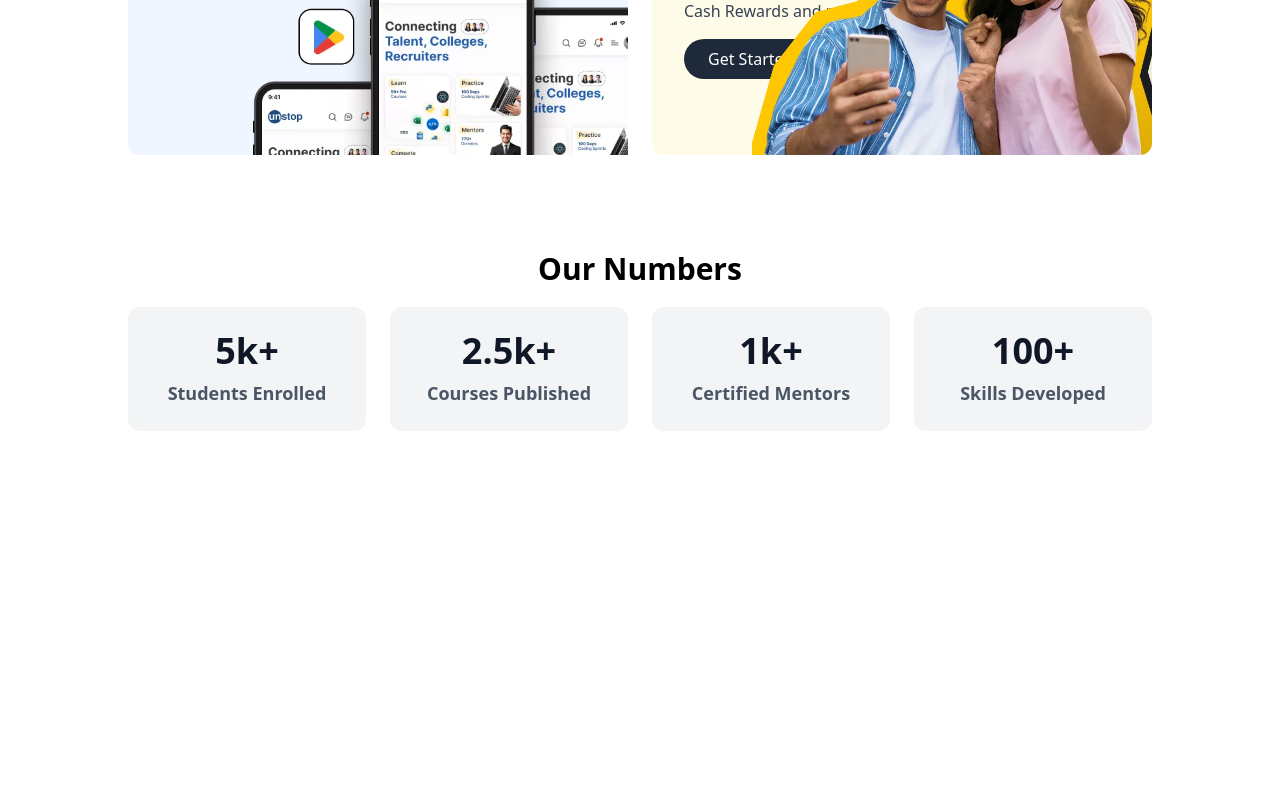
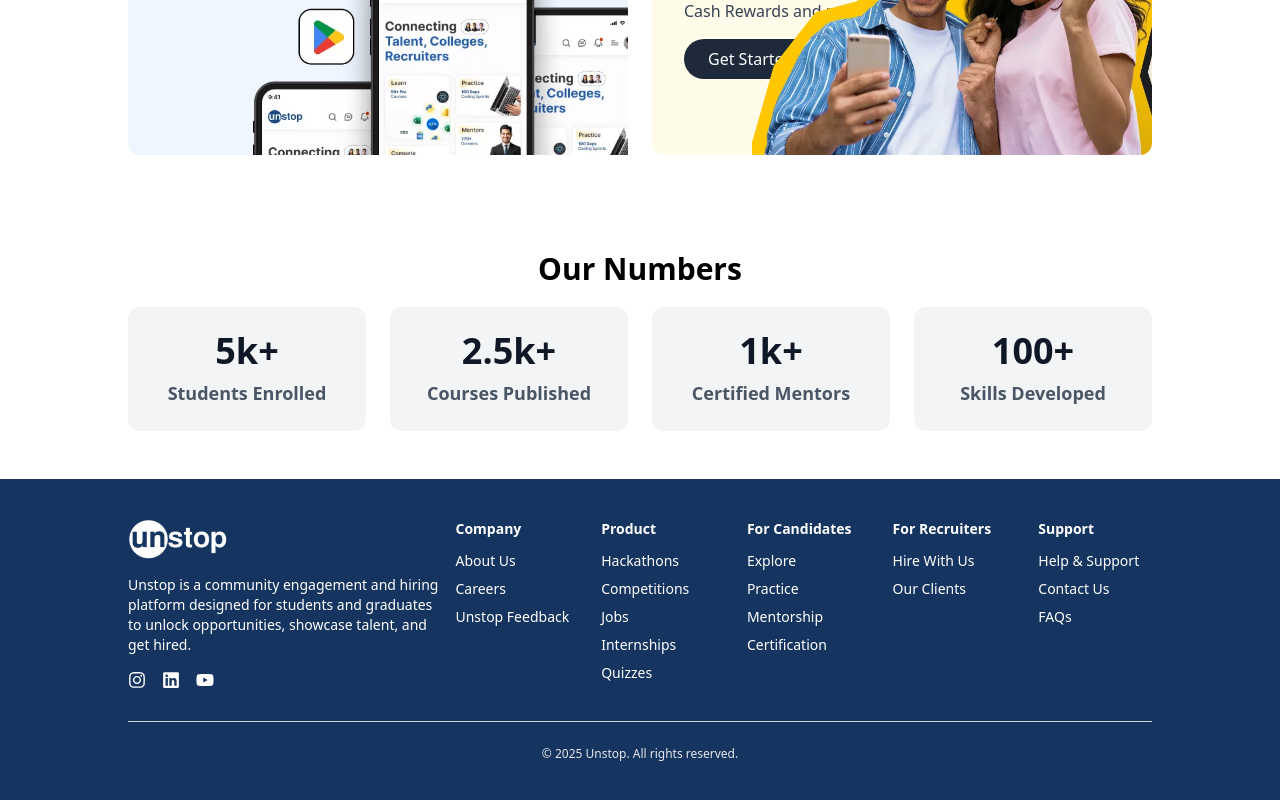
Before and after one commit to MohdFahad1/unstop, a Next.js app: page / in a window 1280 px wide. Shown: the part 5081-5881 px from the top of the page. Before the commit the page ends 5560 px from the top, so only its background shows below. Built offline with nearby package versions, Linux system fonts and the light colour scheme.

Commit message:
feat: Added footer

```diff
--- a/src/app/layout.js
+++ b/src/app/layout.js
@@ -3,6 +3,7 @@
 import "slick-carousel/slick/slick.css";
 import "slick-carousel/slick/slick-theme.css";
 import Navbar from "@/components/Navbar";
+import Footer from "@/components/Footer";
 
 const geistSans = Geist({
   variable: "--font-geist-sans",
@@ -27,6 +28,7 @@
       >
         <Navbar />
         {children}
+        <Footer />
       </body>
     </html>
   );
--- /dev/null
+++ b/src/components/Footer.jsx
@@ -0,0 +1,75 @@
+"use client";
+
+import Image from "next/image";
+import Link from "next/link";
+import { FaInstagram, FaLinkedin, FaYoutube } from "react-icons/fa6";
+
+const footerLinks = [
+  {
+    title: "Company",
+    links: ["About Us", "Careers", "Unstop Feedback"],
+  },
+  {
+    title: "Product",
+    links: ["Hackathons", "Competitions", "Jobs", "Internships", "Quizzes"],
+  },
+  {
+    title: "For Candidates",
+    links: ["Explore", "Practice", "Mentorship", "Certification"],
+  },
+  {
+    title: "For Recruiters",
+    links: ["Hire With Us", "Our Clients"],
+  },
+  {
+    title: "Support",
+    links: ["Help & Support", "Contact Us", "FAQs"],
+  },
+];
+
+export default function Footer() {
+  return (
+    <footer className="bg-[#153460] text-white py-10 px-32 text-sm">
+      <div className="flex flex-wrap justify-between gap-y-8 border-b border-gray-300 pb-8">
+        <div className="max-w-xs">
+          <Image
+            src="/logo-bg.png"
+            alt="Unstop Logo"
+            width={100}
+            height={32}
+            className="text-xl mix-blend-lighten"
+          />
+          <p className="mt-4">
+            Unstop is a community engagement and hiring platform designed for
+            students and graduates to unlock opportunities, showcase talent, and
+            get hired.
+          </p>
+          <div className="flex gap-4 mt-4 text-lg ">
+            <FaInstagram className="hover:text-black cursor-pointer" />
+            <FaLinkedin className="hover:text-black cursor-pointer" />
+            <FaYoutube className="hover:text-black cursor-pointer" />
+          </div>
+        </div>
+
+        <div className="grid grid-cols-2 sm:grid-cols-3 md:grid-cols-5 gap-8 w-full sm:w-auto">
+          {footerLinks.map((col) => (
+            <div key={col.title}>
+              <h4 className=" font-semibold mb-3">{col.title}</h4>
+              <ul className="space-y-2">
+                {col.links.map((link) => (
+                  <li key={link}>
+                    <Link href="/">{link}</Link>
+                  </li>
+                ))}
+              </ul>
+            </div>
+          ))}
+        </div>
+      </div>
+
+      <div className="pt-6 text-xs text-gray-200 text-center">
+        © {new Date().getFullYear()} Unstop. All rights reserved.
+      </div>
+    </footer>
+  );
+}
```
Also changed, not shown: public/logo-bg.png (added).
